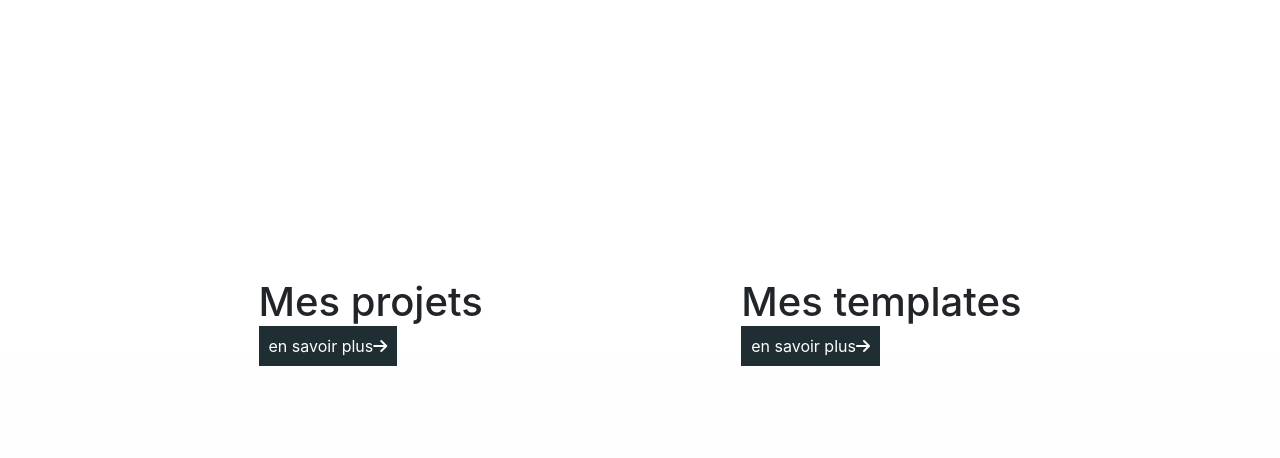
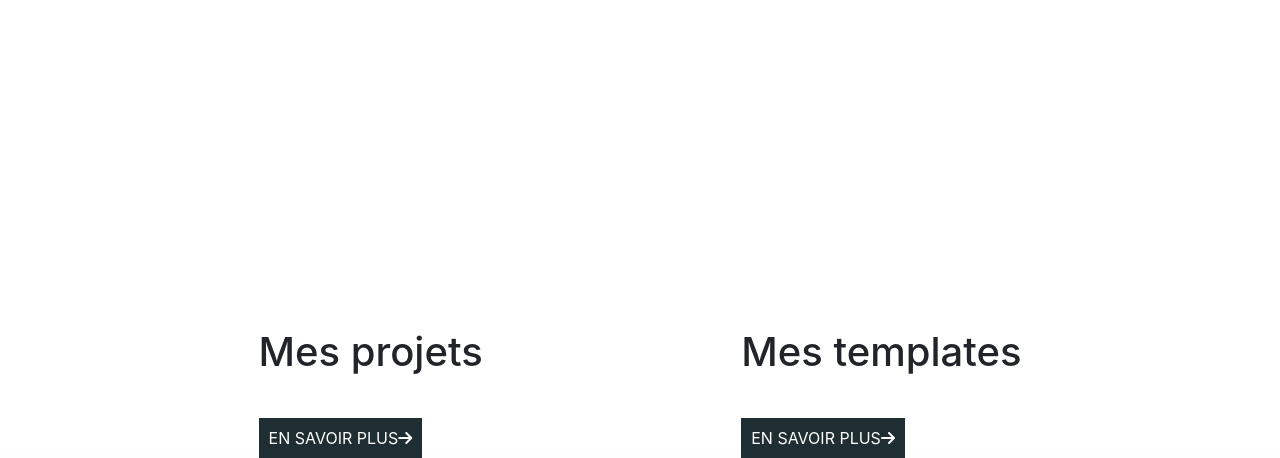
Before and after one commit to CTY-Webdesign/CTY-WEBDESIGN, a plain HTML site: page index.html in a window 1280 px wide. Shown: the part 462-920 px from the top of the page. Before the commit the page ends 828 px from the top, so only its background shows below. Drawn offline with nearby package versions, Linux system fonts and the light colour scheme.

Commit message:
2eme section

```diff
--- a/stylesheet.css
+++ b/stylesheet.css
@@ -113,13 +113,24 @@ html {
     display: flex;
     justify-content: space-evenly;
 }
-
+.work h1{
+    margin: 50px 0;
+}
 .work a{
     padding: 10px;
     width: 200px;
     height: 100px;
     text-decoration: none;
+    text-transform: uppercase;
     color: #fffeff;
     background-color: #1f2e32;
+    transition: background-color 0.2s ease, color 0.2s ease;
+
 
 }
+
+.work a:hover{
+    color: #1f2e32;
+    background-color: #fffeff;
+    border: solid 0.5px #1f2e32;
+}
```
